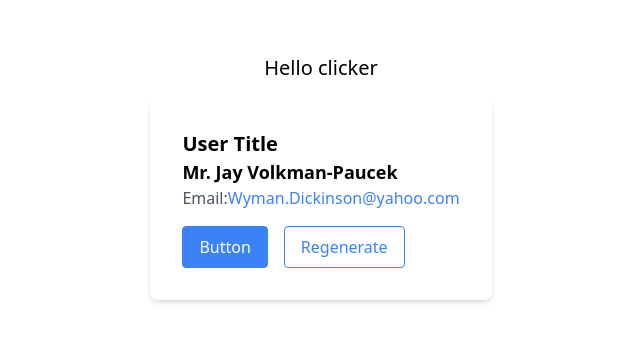
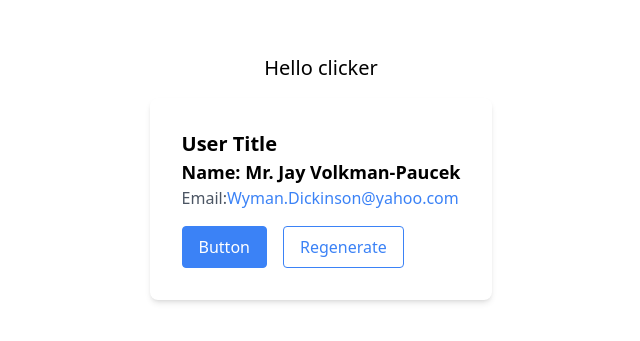
Before and after one commit to gonardfreeman/segment-test, a Next.js app: page / in a window 1280 px wide. Shown: the part 223-564 px from the top of the page, without its empty margins (319-959 px from the left). Built offline with nearby package versions, Linux system fonts and the light colour scheme.

Commit message:
writeKey

```diff
--- a/src/pages/components/clicker.tsx
+++ b/src/pages/components/clicker.tsx
@@ -45,7 +45,9 @@
       <div className="p-4">
         <h2 className="text-xl font-semibold">User Title</h2>
         <div className="card-body">
-          <h3 className="text-lg font-semibold">{person.name}</h3>
+          <h3 className="text-lg font-semibold">
+            <b>Name:</b> {person.name}
+          </h3>
           <p className="text-gray-600">
             Email:
             <a
```
